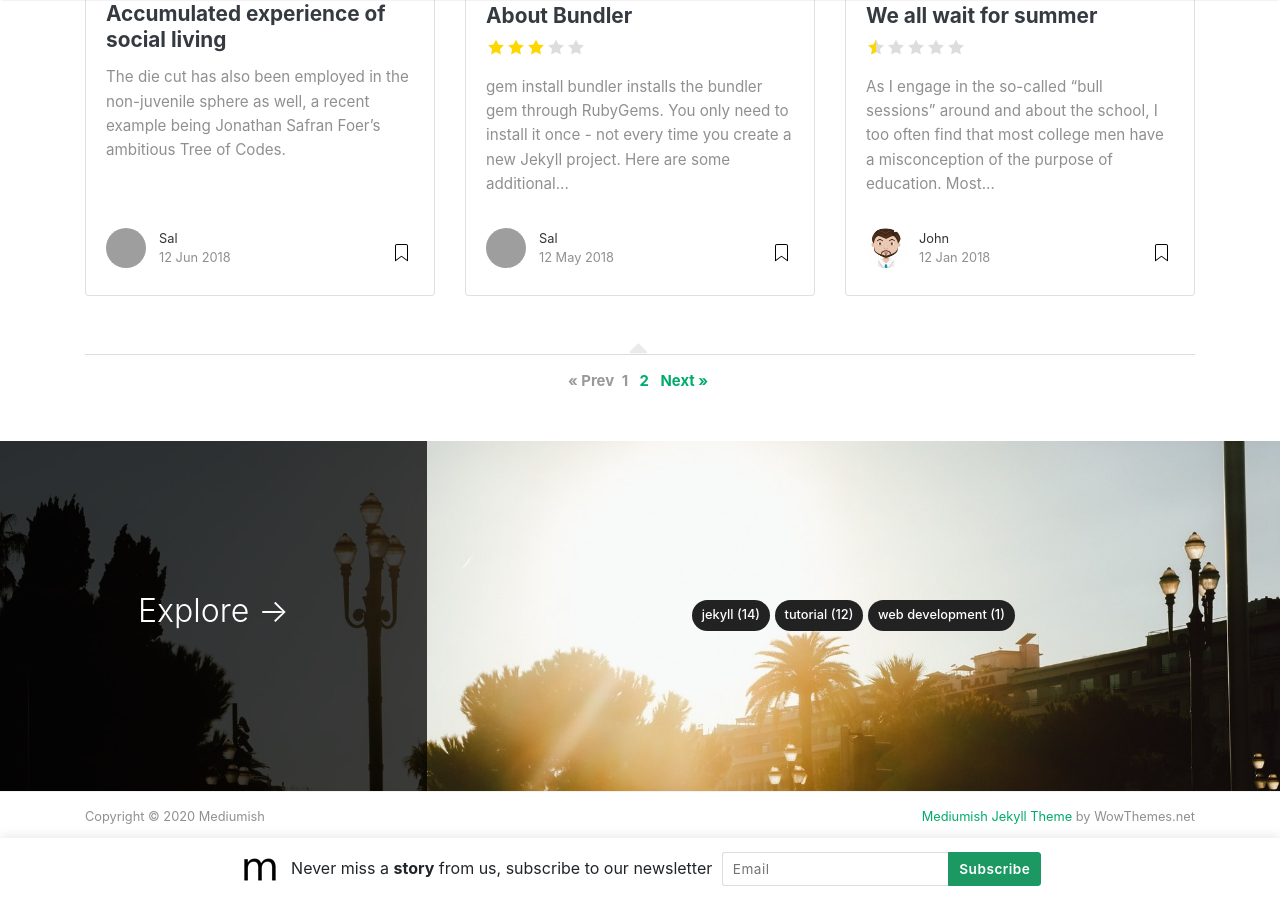
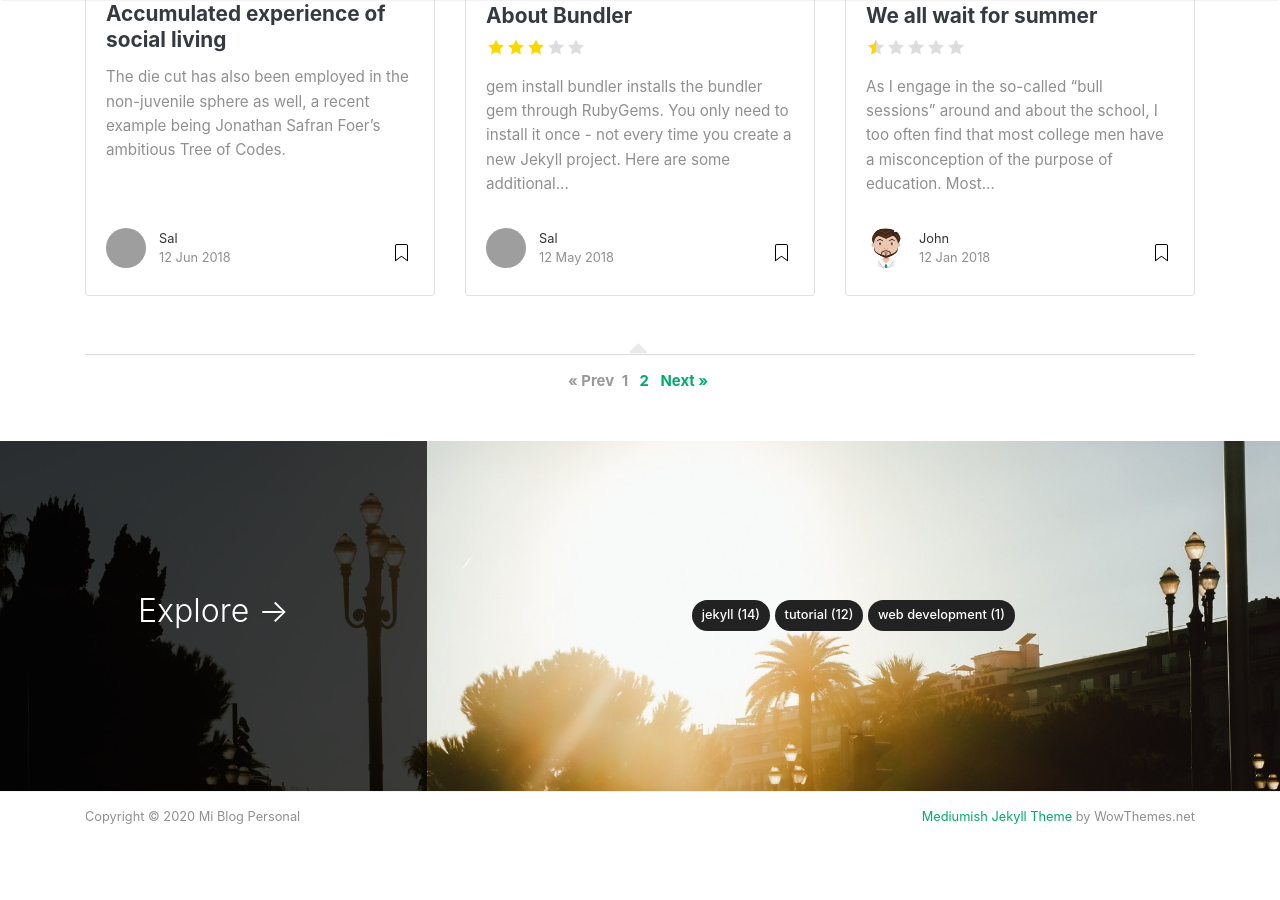
Before and after one commit to joseruizaviles/joseruizaviles.github.io, a Jekyll site: the page built from index.html, in a window 1280 px wide and 900 px high, scrolled down 1540 px. Built offline with Jekyll 4.4.1, drawn with Linux system fonts in a browser that asks for light colours; nearby versions of some CDN libraries; the list of posts is cut into pages by our own code; some of the changed text lies outside the part shown; grey boxes are pictures that could not be loaded.

Commit message:
Update _config.yml

```diff
--- a/_config.yml
+++ b/_config.yml
@@ -1,13 +1,10 @@
 # Site
-name: "Mediumish"
-title: "Mediumish"
+name: "Mi Blog Personal"
+title: "Mi Blog Personal"
 description: "Jekyll template, Medium styled, free for bloggers."
 logo: 'assets/images/logo.png'
 favicon: 'assets/images/logo.png'
-baseurl: /mediumish-theme-jekyll
-google_analytics: 'UA-46278016-1'
-disqus: 'demowebsite'
-mailchimp-list: 'https://wowthemes.us11.list-manage.com/subscribe/post?u=8aeb20a530e124561927d3bd8&amp;id=8c3d2d214b'
+baseurl: /
 include: ["_pages"]
 permalink: /:title/
 
```
